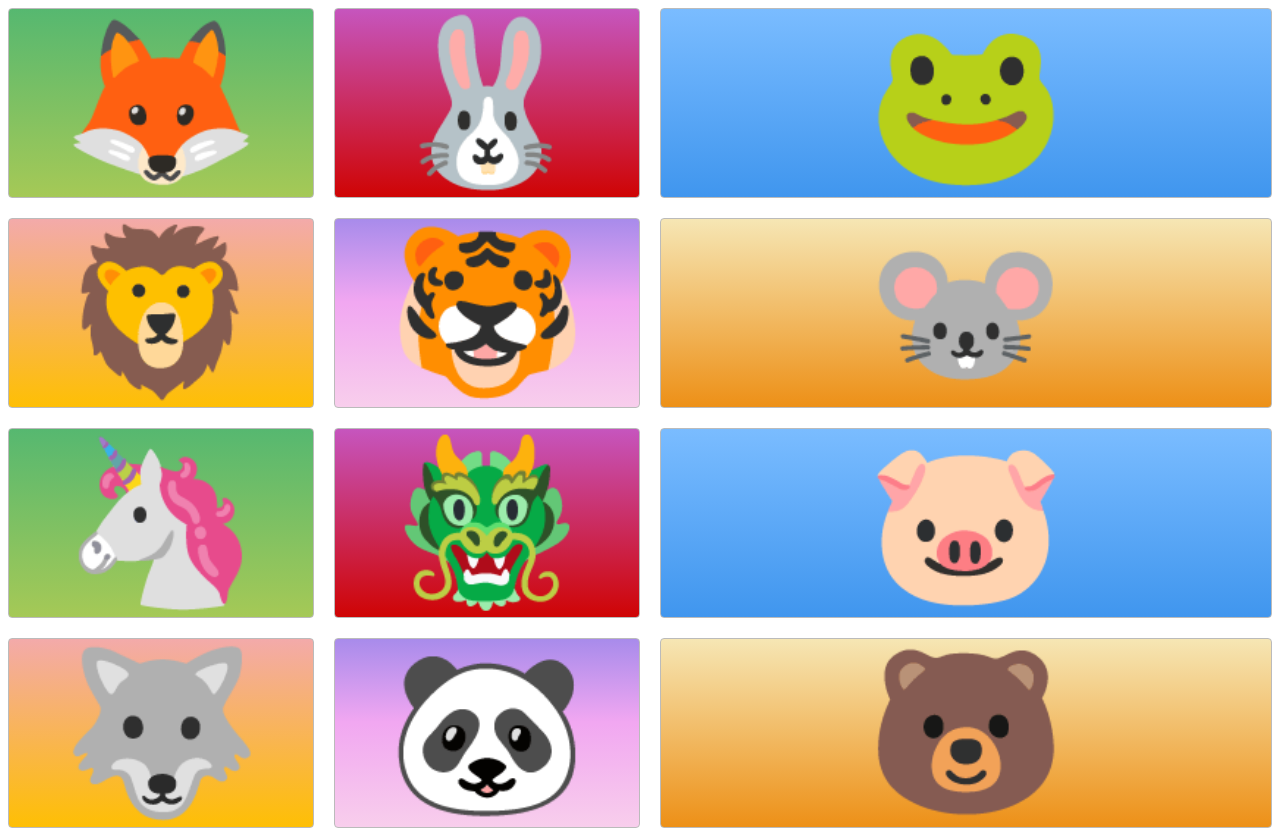
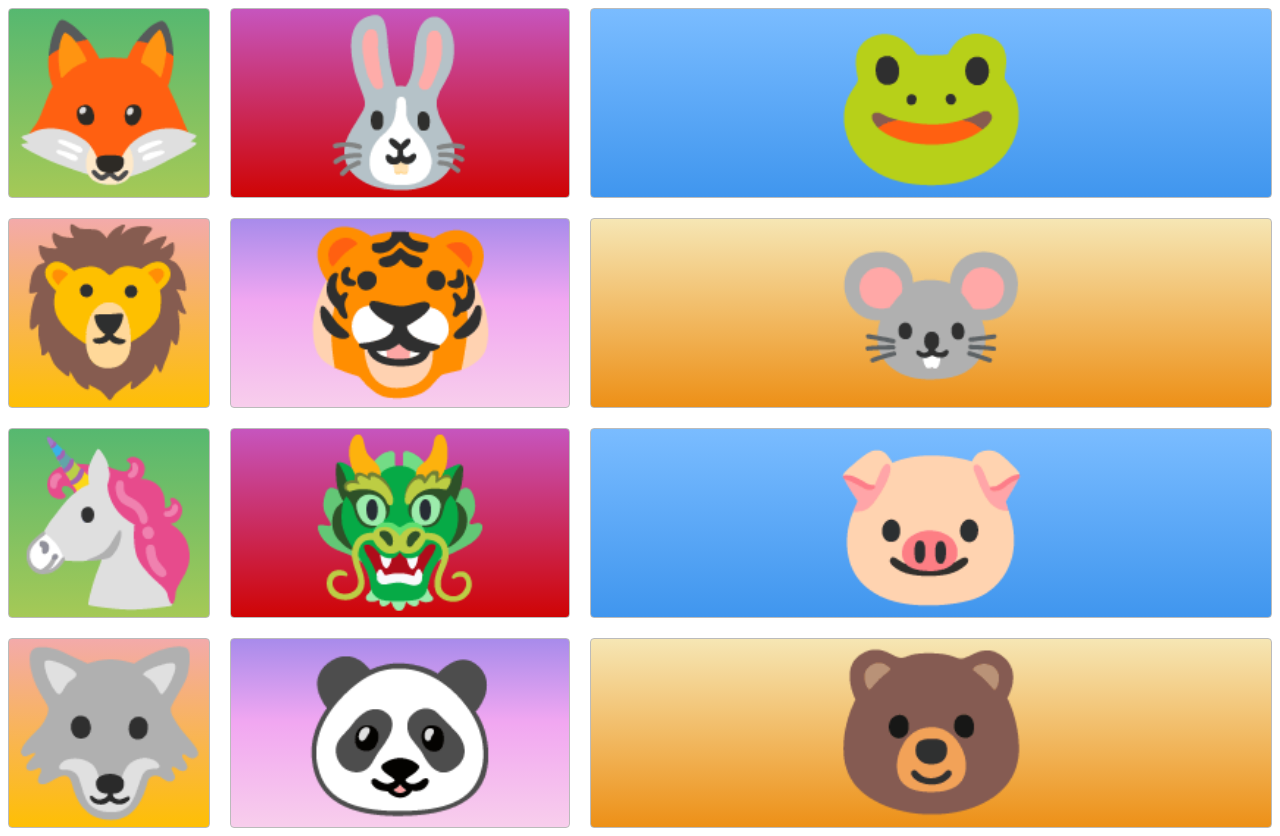
Before and after one commit to PhilipEskins/complete-webdeveloper, a plain HTML site: page css-grid/index.html in a window 1280 px wide. Drawn offline with Linux system fonts and the light colour scheme.

Commit message:
css grid 2

```diff
--- a/css-grid/style.css
+++ b/css-grid/style.css
@@ -1,6 +1,7 @@
 .container {
   display: grid;
-  grid-template-columns: 1fr 1fr 2fr;
+  grid-template-columns: auto 1fr 2fr;
+  grid-template-rows: 1fr;
   gap: 20px;
 }
 
```
